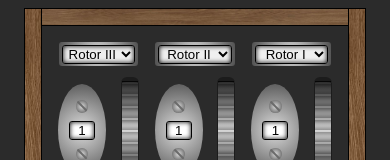
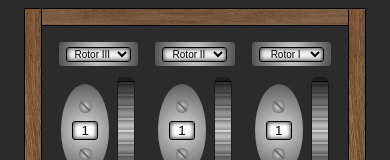
Before and after one commit to BGal23/enigma, a React (Vite) app: page / in a window 390 px wide. Shown: the top 160 px of the page. Built offline with nearby package versions, Linux system fonts and the light colour scheme.

Commit message:
corrected mobile v

```diff
--- a/package.json
+++ b/package.json
@@ -4,7 +4,7 @@
   "version": "0.0.0",
   "type": "module",
   "scripts": {
-    "dev": "vite",
+    "dev": "vite --host",
     "predeploy": "npm run build",
     "deploy": "gh-pages -d dist",
     "build": "tsc && vite build",
@@ -39,6 +39,6 @@
     "eslint-plugin-react-refresh": "^0.4.6",
     "gh-pages": "^6.1.1",
     "typescript": "^5.2.2",
-    "vite": "^5.2.0"
+    "vite": "^5.3.3"
   }
 }
--- a/src/components/Rotor/styles.ts
+++ b/src/components/Rotor/styles.ts
@@ -1,6 +1,8 @@
-import { makeStyles } from "@mui/styles";
+import { createStyles, makeStyles } from "@mui/styles";
+import { Theme } from "@mui/material/styles";
 
-const useStyles = makeStyles(() => ({
+const useStyles = makeStyles((theme: Theme) =>
+  createStyles({
     rotorWrapper: {
       display: "flex",
       flexDirection: "column",
@@ -74,12 +76,18 @@ const useStyles = makeStyles(() => ({
       gap: "0.5em",
     },
     select: {
-    maxWidth: "5.5em",
+      maxWidth: "6.5em",
       backgroundColor: "while",
       borderRadius: 3,
       border: "1px solid black",
       textAlign: "center",
       boxShadow: "inset 0px 0px 5px 0px",
+      color: "black",
+      fontSize: "10px",
+      [theme.breakpoints.up("sm")]: {
+        maxWidth: "5.5em",
+        fontSize: "13px",
+      },
     },
     input: {
       backgroundColor: "while",
@@ -147,6 +155,10 @@ const useStyles = makeStyles(() => ({
       justifyContent: "space-between",
       height: "100%",
       marginLeft: "-0.5em",
+      width: "1em",
+      [theme.breakpoints.up("sm")]: {
+        width: "1.5em",
+      },
     },
     button: {
       border: "none",
@@ -155,11 +167,13 @@ const useStyles = makeStyles(() => ({
       fontSize: "large",
       color: "transparent",
       transition: "scale 200ms ease-in-out",
+      width: "100%",
 
       "&:hover": {
         scale: "1.1",
       },
     },
-}));
+  })
+);
 
 export default useStyles;
```
Also changed, not shown: 1 other file (tests, documents, lock files or other folders). Lines whose indentation alone changed are shown as unchanged.
